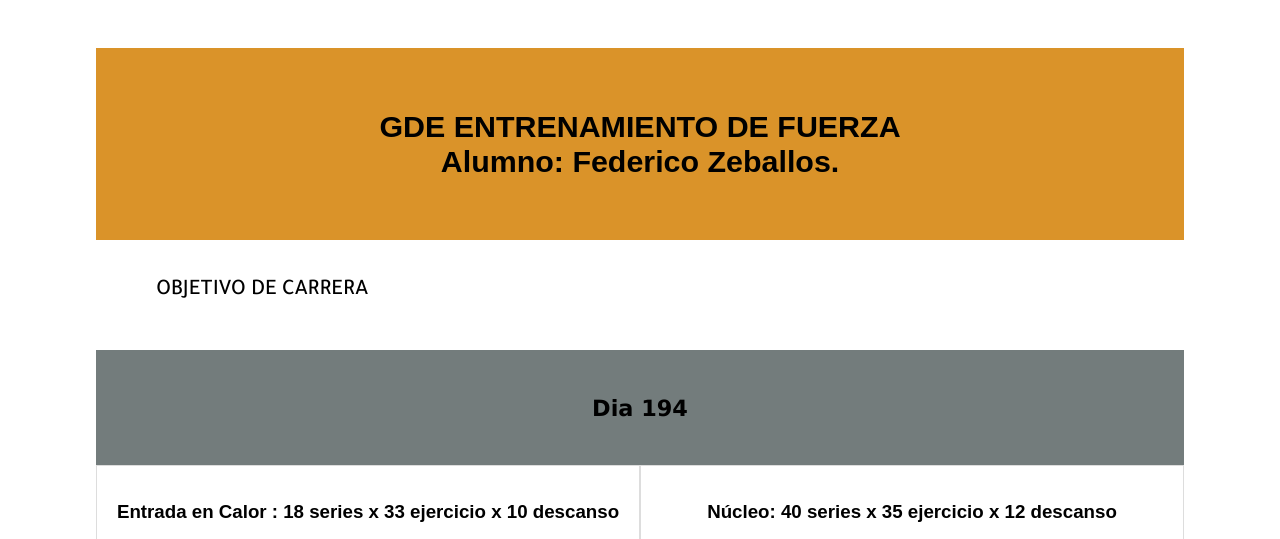
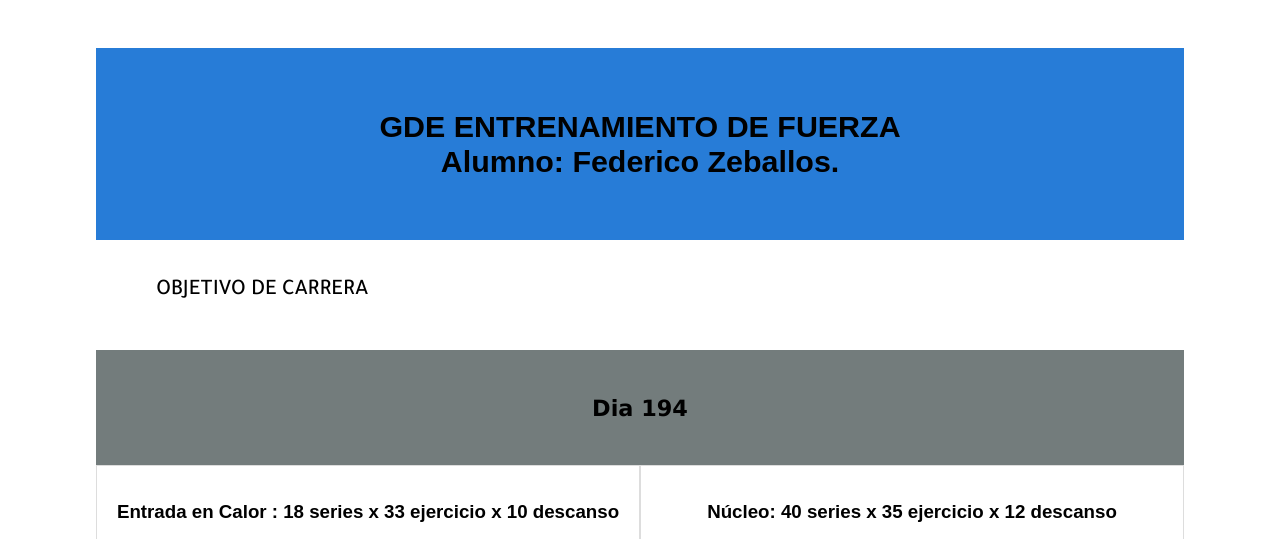
Before and after one commit to GDEtrailrunning/gdefzeballos1.github.io, a plain HTML site: page index.html in a window 1280 px wide. Shown: the top 539 px of the page. Drawn offline with nearby package versions, Linux system fonts and the light colour scheme.

Commit message:
Update style.css

```diff
--- a/style.css
+++ b/style.css
@@ -160,7 +160,7 @@ h2 {
 
 
 .sub-container h4 {
-  background-color: #da9329;
+  background-color: #277cd7;
   padding: 2em; /* Utiliza em en lugar de píxeles */
   margin: 0; /* Elimina márgenes predeterminados */
   font-family: 'Arial', sans-serif;
```
